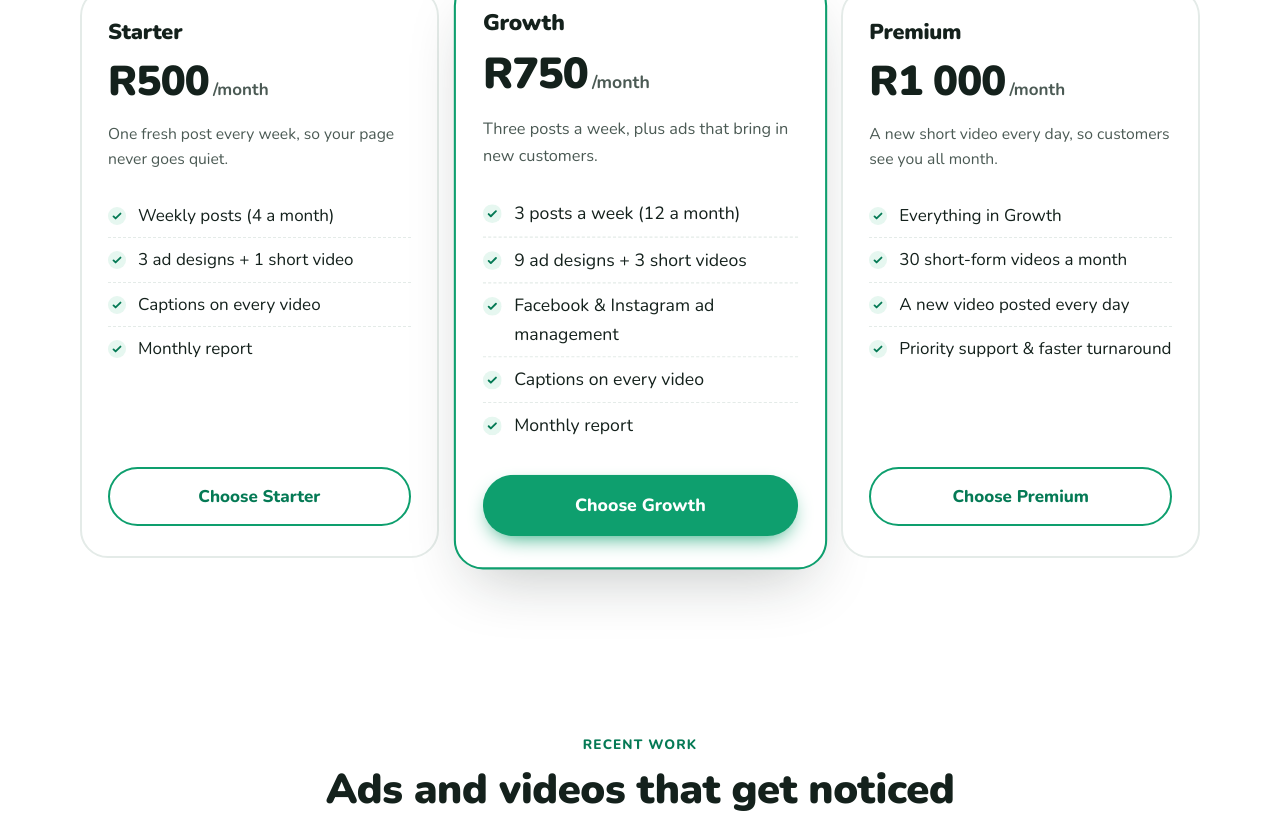
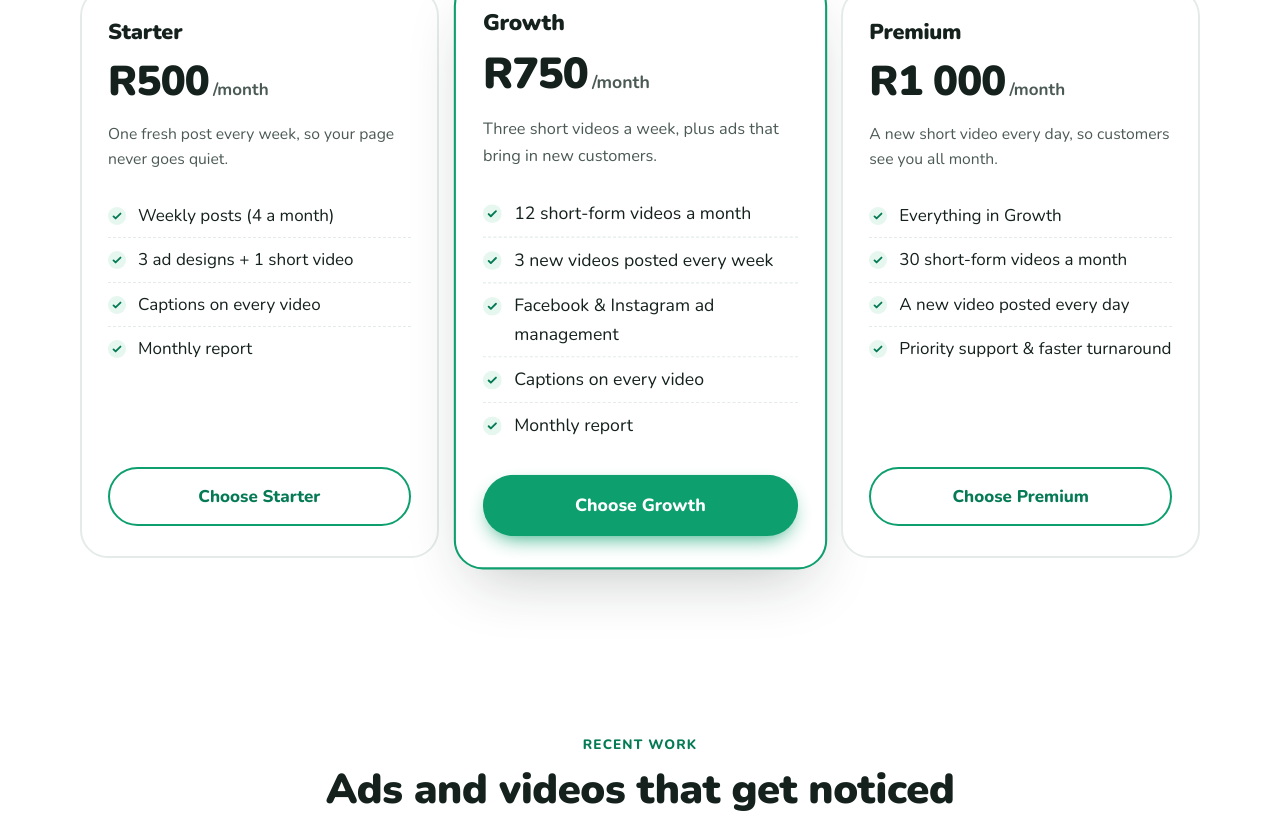
Before and after one commit to esteanbotha-sudo/Fresh-ads-studio-web, a plain HTML site: page index.html in a window 1280 px wide. Shown: the part 2757-3581 px from the top of the page. Drawn offline with nearby package versions, Linux system fonts and the light colour scheme.

Commit message:
Growth package: 12 short-form videos a month
Co-Authored-By: Claude Opus 5.5 <noreply@anthropic.com>
Claude-Session: https://claude.ai/code/session_01M6UykiNYF9JAXw6us1xTvQ

```diff
--- a/index.html
+++ b/index.html
@@ -198,10 +198,10 @@
             <span class="badge">Most popular</span>
             <h3>Growth</h3>
             <p class="price"><span class="amount">R750</span><span class="per">/month</span></p>
-            <p class="price-desc">Three posts a week, plus ads that bring in new customers.</p>
+            <p class="price-desc">Three short videos a week, plus ads that bring in new customers.</p>
             <ul class="features">
-              <li>3 posts a week (12 a month)</li>
-              <li>9 ad designs + 3 short videos</li>
+              <li>12 short-form videos a month</li>
+              <li>3 new videos posted every week</li>
               <li>Facebook &amp; Instagram ad management</li>
               <li>Captions on every video</li>
               <li>Monthly report</li>
```
